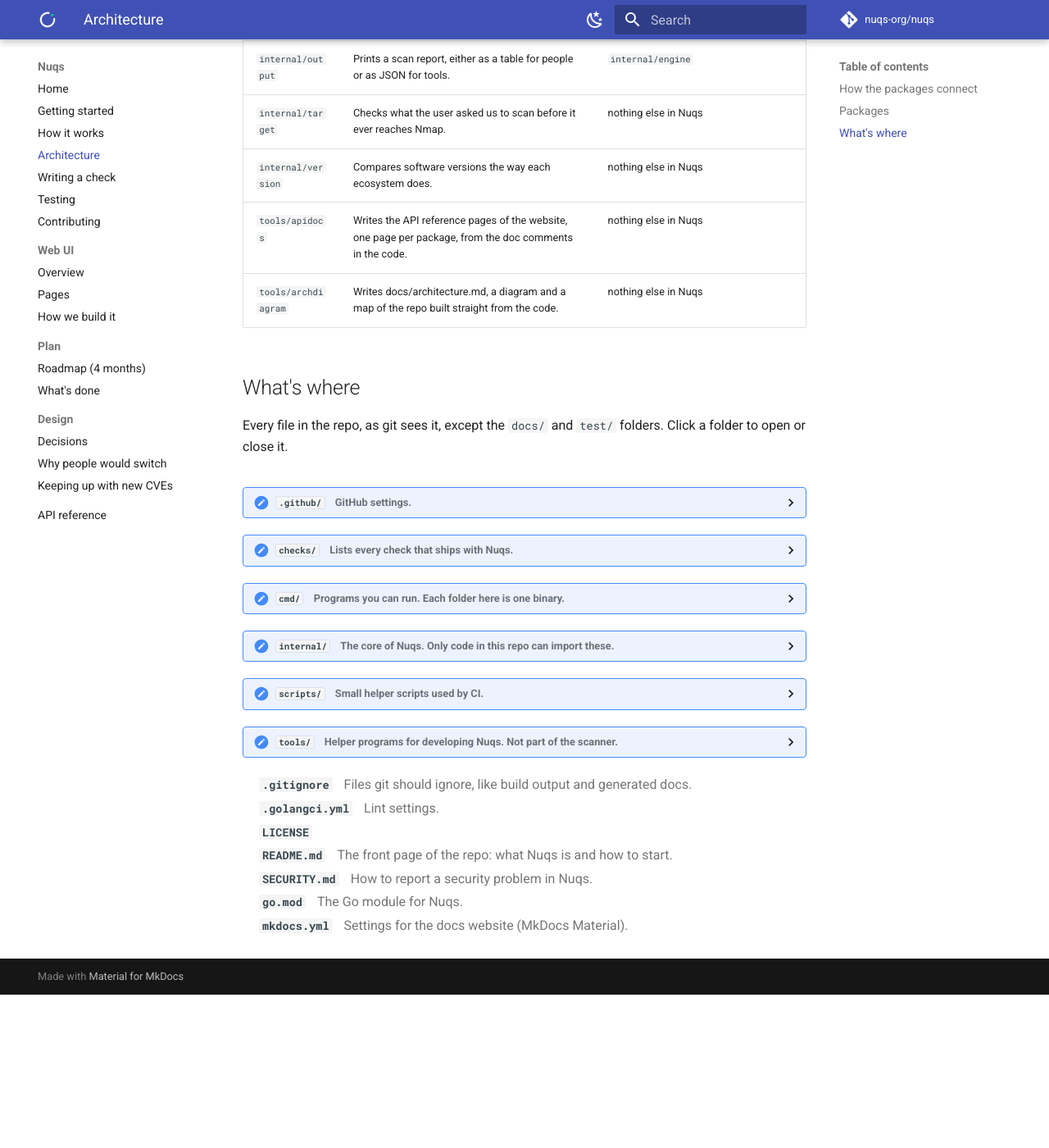
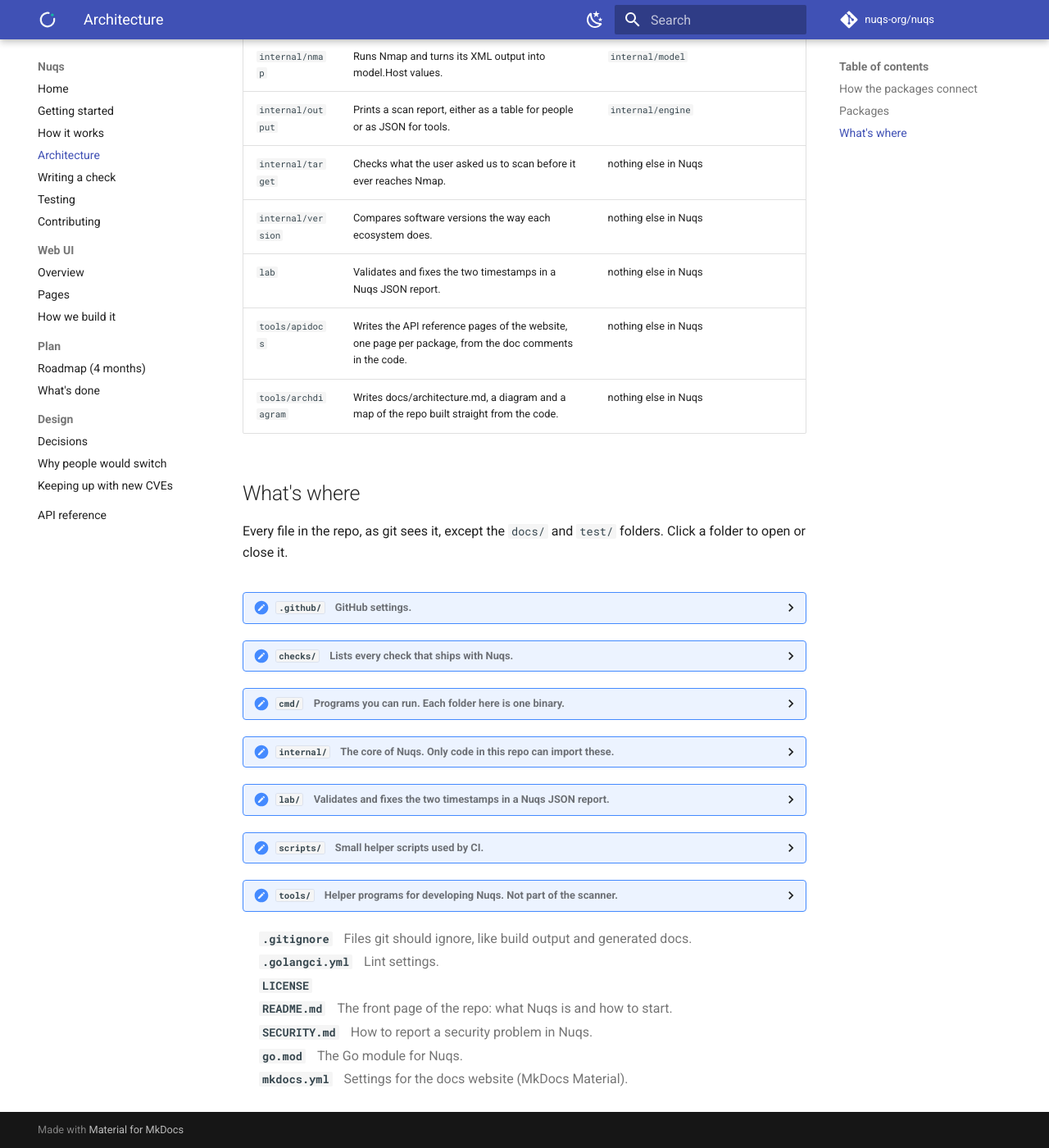
Before and after one commit to 92meharali/nuqs, an MkDocs documentation site: the page built from docs/architecture.md, in a window 1280 px wide and 1400 px high, scrolled down 1660 px. Shown: the whole window at 82% size. Built offline with MkDocs 1.6.1 and Material for MkDocs 9.7.7, drawn with Linux system fonts in a browser that asks for light colours; comment, search, counter and statistics services are not loaded; before the commit the page ends 2873 px from its top, so only the background shows below that.

Commit message:
update architecture diagram

```diff
--- a/docs/architecture.md
+++ b/docs/architecture.md
@@ -25,6 +25,9 @@ flowchart LR
     n_internal_output["internal/output"]
     n_internal_target["internal/target"]
     n_internal_version["internal/version"]
+  end
+  subgraph n_g_lab ["lab"]
+    n_lab["lab"]
   end
   subgraph n_g_tools ["tools"]
     n_tools_apidocs["tools/apidocs"]
@@ -67,6 +70,7 @@ flowchart LR
 | `internal/output` | Prints a scan report, either as a table for people or as JSON for tools. | `internal/engine` |
 | `internal/target` | Checks what the user asked us to scan before it ever reaches Nmap. | nothing else in Nuqs |
 | `internal/version` | Compares software versions the way each ecosystem does. | nothing else in Nuqs |
+| `lab` | Validates and fixes the two timestamps in a Nuqs JSON report. | nothing else in Nuqs |
 | `tools/apidocs` | Writes the API reference pages of the website, one page per package, from the doc comments in the code. | nothing else in Nuqs |
 | `tools/archdiagram` | Writes docs/architecture.md, a diagram and a map of the repo built straight from the code. | nothing else in Nuqs |
 
@@ -190,9 +194,26 @@ Every file in the repo, as git sees it, except the `docs/` and `test/` folders.
 </details></li>
 </ul>
 </details></li>
+<li><details><summary><code>lab/</code> <span class="note">Validates and fixes the two timestamps in a Nuqs JSON report.</span></summary>
+<ul>
+<li><details><summary><code>ftp/</code></summary>
+<ul>
+<li><code>Dockerfile</code> <span class="note">Builds the public FTP handshake fixture used in the lab.</span></li>
+<li><code>vsftpd.conf</code> <span class="note">Allows a public handshake with an empty directory and no file transfers.</span></li>
+</ul>
+</details></li>
+<li><code>docker-compose.yml</code> <span class="note">Runs the three loopback services for the Nuqs report test.</span></li>
+<li><code>expected-report.json</code></li>
+<li><code>index.html</code></li>
+<li><code>nginx.conf</code> <span class="note">Serves a static page with a read-only root filesystem.</span></li>
+<li><code>normalize.go</code></li>
+<li><code>normalize_test.go</code> <span class="note">Tests the timestamp normalization used by the lab report comparison.</span></li>
+</ul>
+</details></li>
 <li><details><summary><code>scripts/</code> <span class="note">Small helper scripts used by CI.</span></summary>
 <ul>
 <li><code>docs.sh</code> <span class="note">Builds the docs website.</span></li>
+<li><code>lab.sh</code> <span class="note">Builds Nuqs and compares its report for the loopback lab services with the golden file.</span></li>
 </ul>
 </details></li>
 <li><details><summary><code>tools/</code> <span class="note">Helper programs for developing Nuqs. Not part of the scanner.</span></summary>
```
